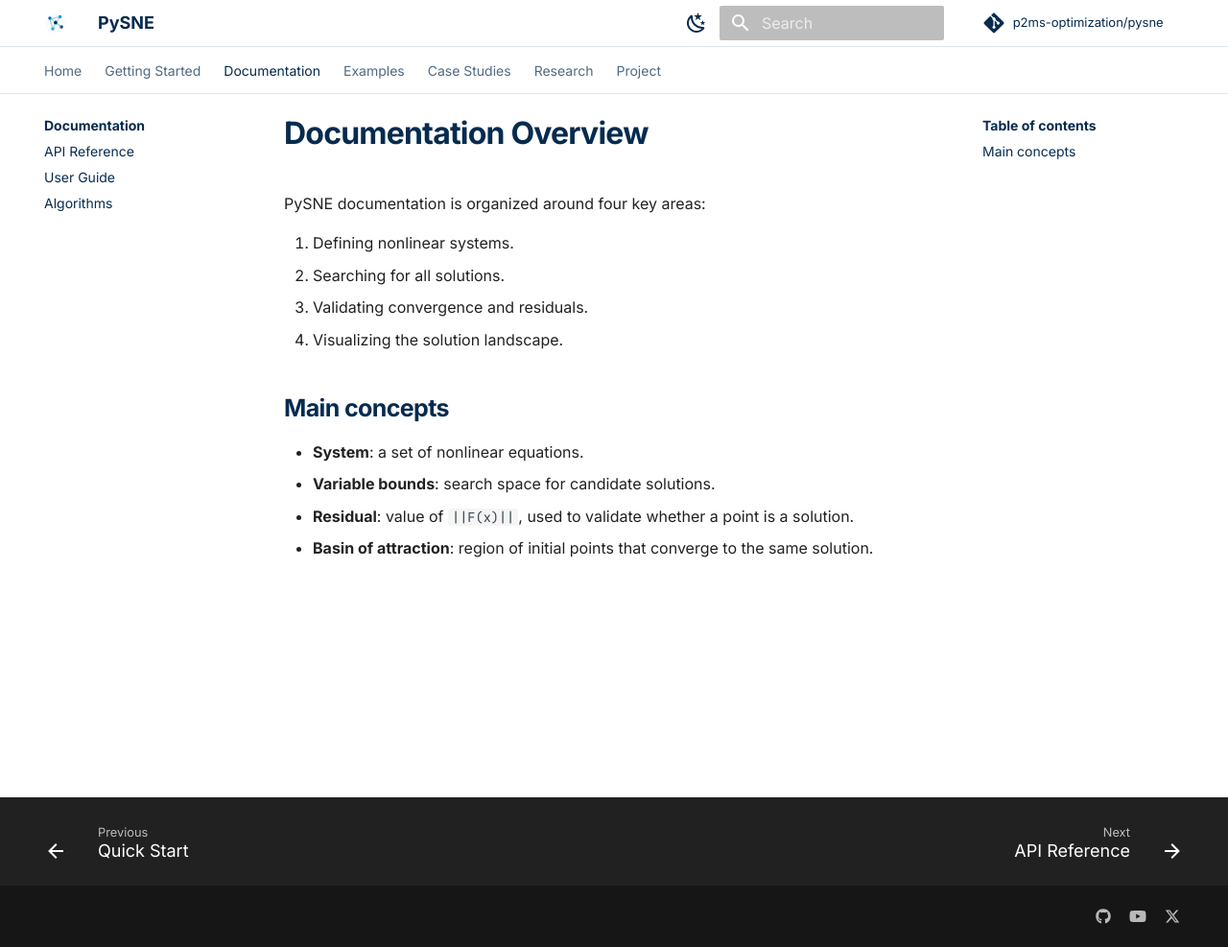
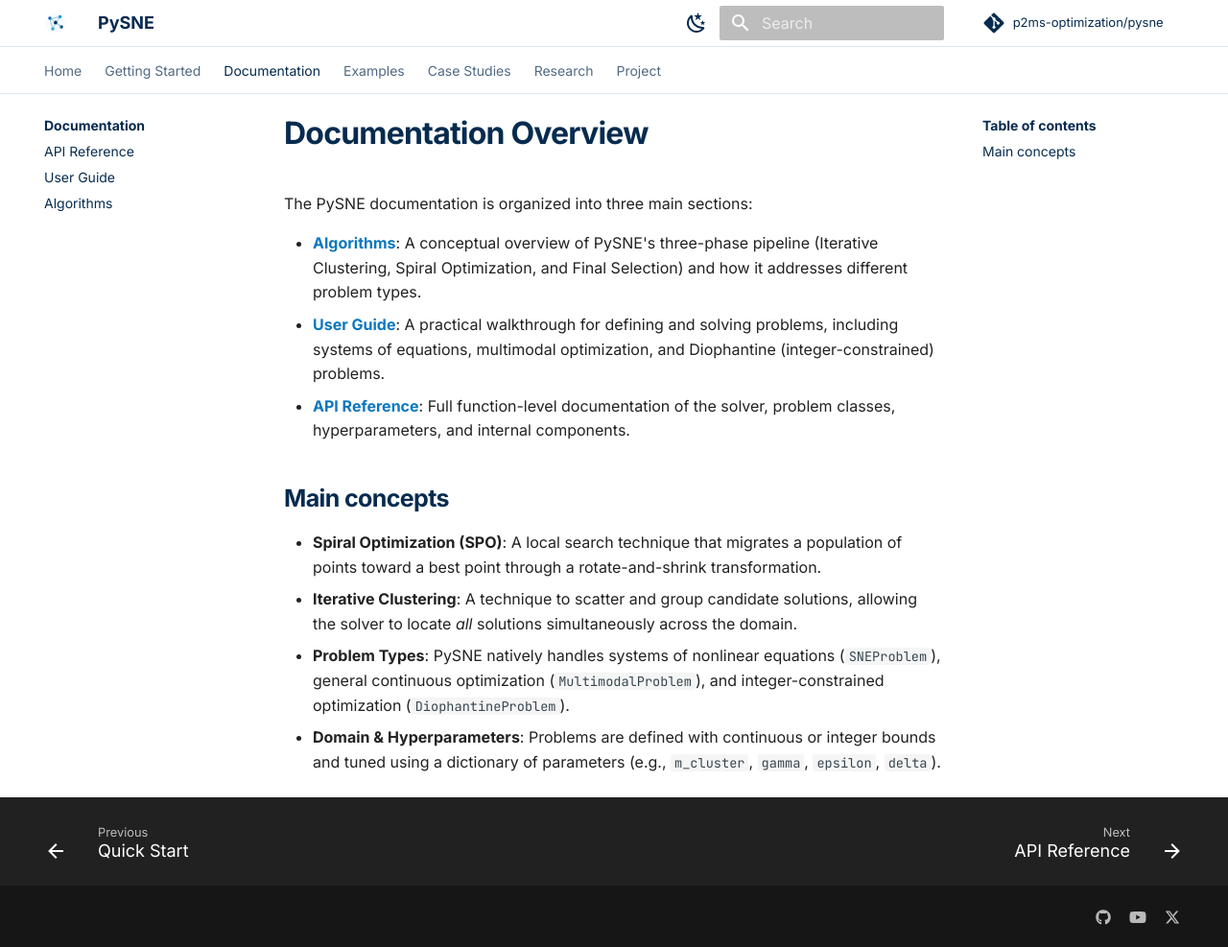
Before and after one commit to p2ms-optimization/pysne-web, an MkDocs documentation site: the page built from docs/documentation/index.md, in a window 1280 px wide and 987 px high. Shown: the whole window at 96% size. Built offline with MkDocs 1.6.1 and Material for MkDocs 9.7.7, drawn with Linux system fonts in a browser that asks for light colours; a script that is not in the unit is left out; comment, search, counter and statistics services are not loaded.

Commit message:
update index for case studies and documentation

```diff
--- a/docs/documentation/index.md
+++ b/docs/documentation/index.md
@@ -1,15 +1,14 @@
 # Documentation Overview
 
-PySNE documentation is organized around four key areas:
+The PySNE documentation is organized into three main sections:
 
-1. Defining nonlinear systems.
-2. Searching for all solutions.
-3. Validating convergence and residuals.
-4. Visualizing the solution landscape.
+- **[Algorithms](algorithms.md)**: A conceptual overview of PySNE's three-phase pipeline (Iterative Clustering, Spiral Optimization, and Final Selection) and how it addresses different problem types.
+- **[User Guide](user-guide.md)**: A practical walkthrough for defining and solving problems, including systems of equations, multimodal optimization, and Diophantine (integer-constrained) problems.
+- **[API Reference](api-reference.md)**: Full function-level documentation of the solver, problem classes, hyperparameters, and internal components.
 
 ## Main concepts
 
-- **System**: a set of nonlinear equations.
-- **Variable bounds**: search space for candidate solutions.
-- **Residual**: value of `||F(x)||`, used to validate whether a point is a solution.
-- **Basin of attraction**: region of initial points that converge to the same solution.
+- **Spiral Optimization (SPO)**: A local search technique that migrates a population of points toward a best point through a rotate-and-shrink transformation.
+- **Iterative Clustering**: A technique to scatter and group candidate solutions, allowing the solver to locate *all* solutions simultaneously across the domain.
+- **Problem Types**: PySNE natively handles systems of nonlinear equations (`SNEProblem`), general continuous optimization (`MultimodalProblem`), and integer-constrained optimization (`DiophantineProblem`).
+- **Domain & Hyperparameters**: Problems are defined with continuous or integer bounds and tuned using a dictionary of parameters (e.g., `m_cluster`, `gamma`, `epsilon`, `delta`).
```
Also changed, not shown: docs/case-studies/index.md (+10 -1 lines).
